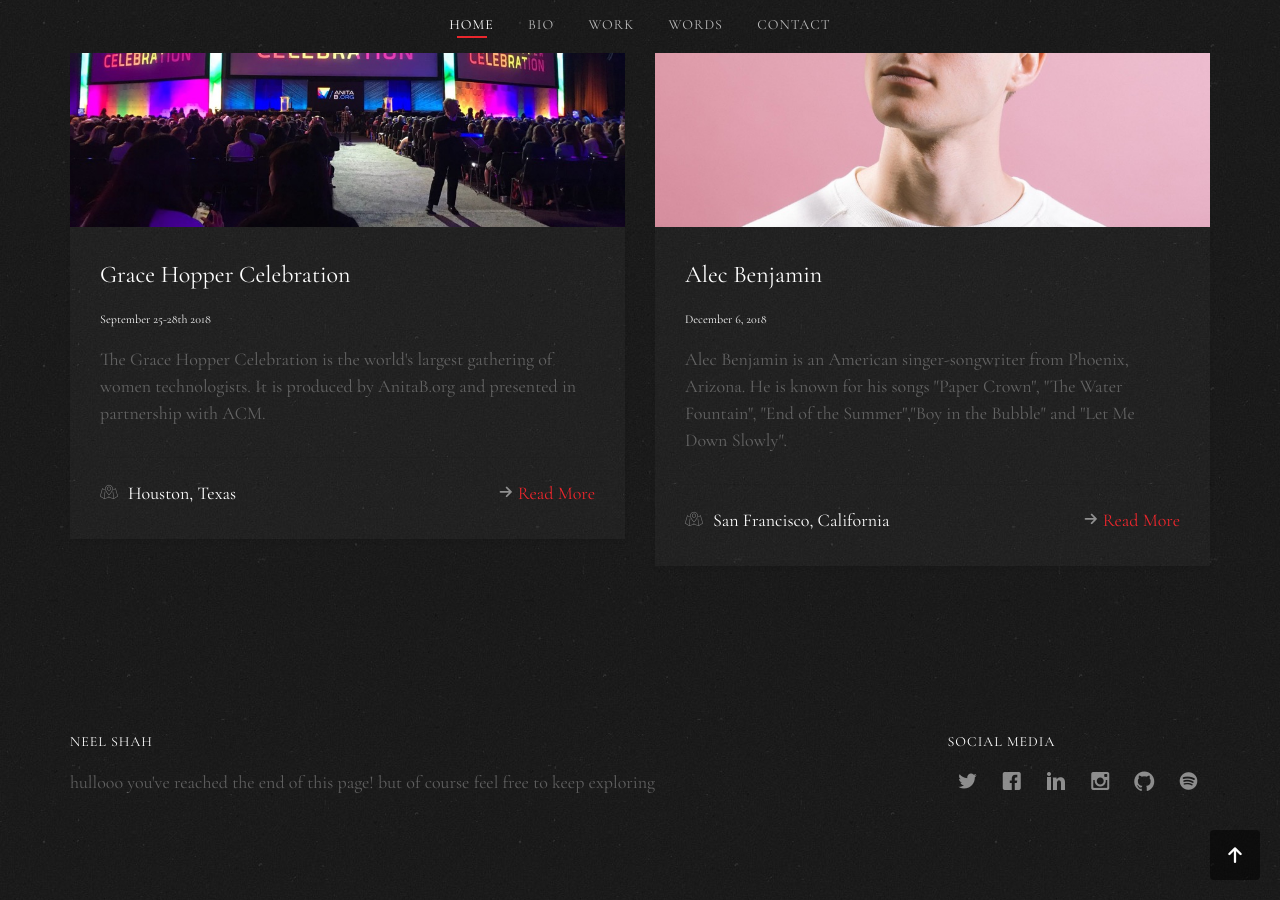
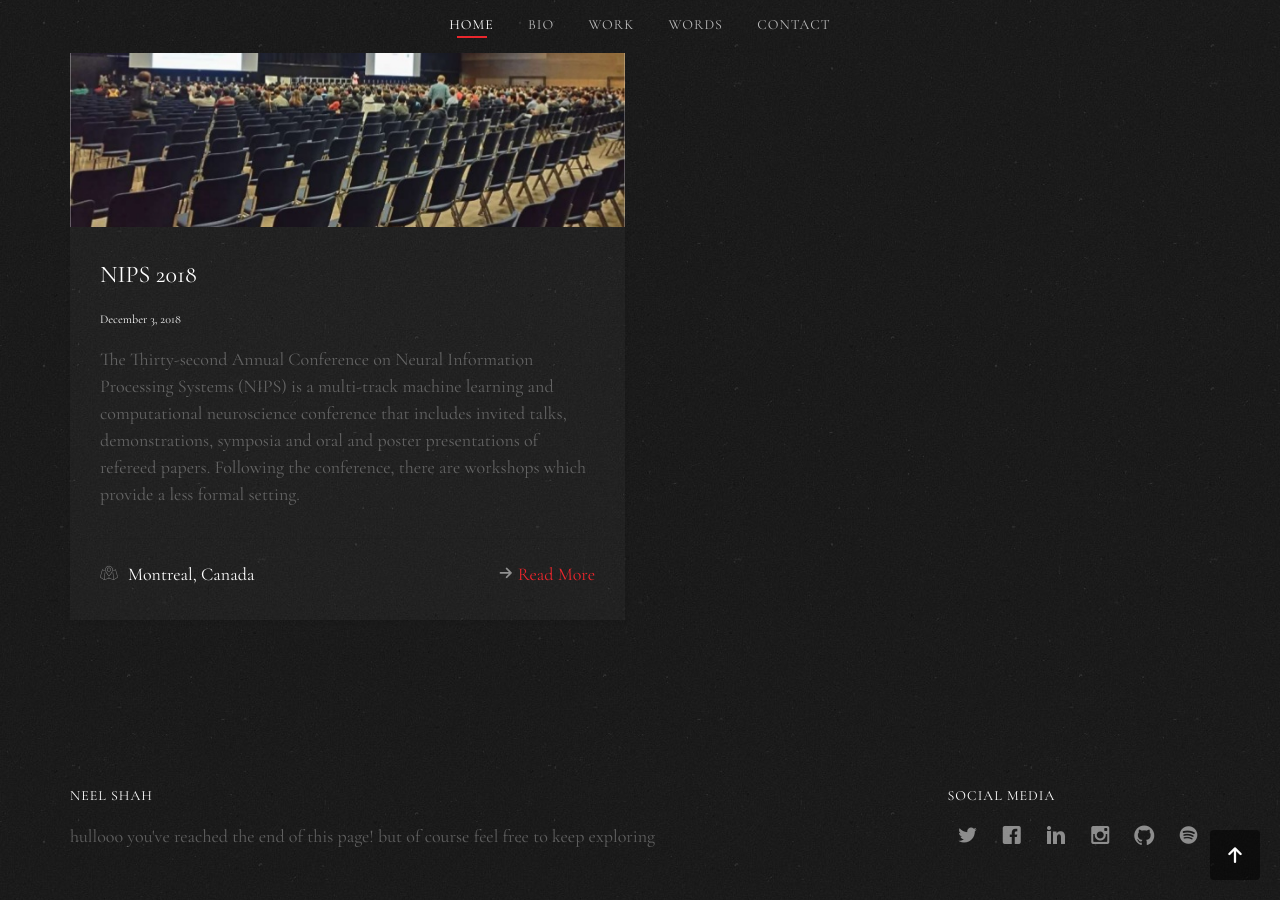
Before and after one commit to NeelShah18/neelshah18.github.io, a Jekyll site: the page umahto.github.io-master/index.html, which Jekyll copies as it is, in a window 1280 px wide and 900 px high, scrolled down 1167 px. Built offline with Jekyll 4.4.1, drawn with Linux system fonts in a browser that asks for light colours; some web fonts are replaced.

```diff
--- a/umahto.github.io-master/contact.html
+++ b/umahto.github.io-master/contact.html
@@ -44,7 +44,7 @@
 			<div class="container">
 				<div class="row">
 					<div class="col-xs-12 text-center logo-wrap">
-						<div id="fh5co-logo"><a href="index.html">uma mahto</a></div>
+						<div id="fh5co-logo"><a href="index.html">Neel Shah</a></div>
 					</div>
 					<div class="col-xs-12 text-center menu-1 menu-wrap">
 						<ul>
--- a/umahto.github.io-master/index.html
+++ b/umahto.github.io-master/index.html
@@ -101,28 +101,14 @@
 				<div class="row">
 					<div class="col-md-6">
 						<div class="fh5co-blog animate-box">
-							<a href="#" class="blog-bg" style="background-image: url(images/ghc.jpeg);"></a>
+							<a href="#" class="blog-bg" style="background-image: url(images/nips.jpg);"></a>
 							<div class="blog-text">
-								<h3><a href="#">Grace Hopper Celebration</a></h3>
-								<h6>September 25-28th 2018</h6>
-								<p>The Grace Hopper Celebration is the world's largest gathering of women technologists. It is produced by AnitaB.org and presented in partnership with ACM.</p>
+								<h3><a href="#">NIPS 2018</a></h3>
+								<h6>December 3, 2018</h6>
+								<p>The Thirty-second Annual Conference on Neural Information Processing Systems (NIPS) is a multi-track machine learning and computational neuroscience conference that includes invited talks, demonstrations, symposia and oral and poster presentations of refereed papers. Following the conference, there are workshops which provide a less formal setting.</p>
 								<ul class="stuff">
-									<li><i class="icon-map"></i>Houston, Texas</li>
-									<li><a href="https://ghc.anitab.org/">Read More<i class="icon-arrow-right22"></i></a></li>
-								</ul>
-							</div>
-						</div>
-					</div>
-					<div class="col-md-6">
-						<div class="fh5co-blog animate-box">
-							<a href="#" class="blog-bg" style="background-image: url(images/alec.jpg);"></a>
-							<div class="blog-text">
-								<h3><a href="#">Alec Benjamin</a></h3>
-								<h6>December 6, 2018</h6>
-								<p>Alec Benjamin is an American singer-songwriter from Phoenix, Arizona. He is known for his songs "Paper Crown", "The Water Fountain", "End of the Summer","Boy in the Bubble" and "Let Me Down Slowly".</p>
-								<ul class="stuff">
-									<li><i class="icon-map"></i>San Francisco, California</li>
-									<li><a href="https://alecbenjamin.com/">Read More<i class="icon-arrow-right22"></i></a></li>
+									<li><i class="icon-map"></i>Montreal, Canada</li>
+									<li><a href="https://nips.cc/">Read More<i class="icon-arrow-right22"></i></a></li>
 								</ul>
 							</div>
 						</div>
--- a/umahto.github.io-master/words.html
+++ b/umahto.github.io-master/words.html
@@ -3,7 +3,7 @@
 	<head>
 		<meta charset="utf-8">
 		<meta http-equiv="X-UA-Compatible" content="IE=edge">
-		<title>umahto</title>
+		<title>Neel Shah</title>
 		<meta name="viewport" content="width=device-width, initial-scale=1">
 		<meta name="description" content="neel shah website" />
 		<meta name="keywords" content="Neel Shah, machine learning, data analyst, python, deep learning, emot, neelshah18.github.io, boostrap, html5, css3, mobile first, responsive" />
@@ -44,7 +44,7 @@
 			<div class="container">
 				<div class="row">
 					<div class="col-xs-12 text-center logo-wrap">
-						<div id="fh5co-logo"><a href="index.html">uma mahto</a></div>
+						<div id="fh5co-logo"><a href="index.html">Neel Shah</a></div>
 					</div>
 					<div class="col-xs-12 text-center menu-1 menu-wrap">
 						<ul>
@@ -293,7 +293,7 @@
 				<div class="container">
 					<div class="row row-pb-sd">
 						<div class="col-md-8 fh5co-widget">
-							<h4>uma mahto</h4>
+							<h4>Neel Shah</h4>
 							<p>hullooo you've reached the end of this page! but of course feel free to keep exploring</p>
 						</div>
 
```
Also changed, not shown: umahto.github.io-master/images/nips.jpg (added), 2 other files.
